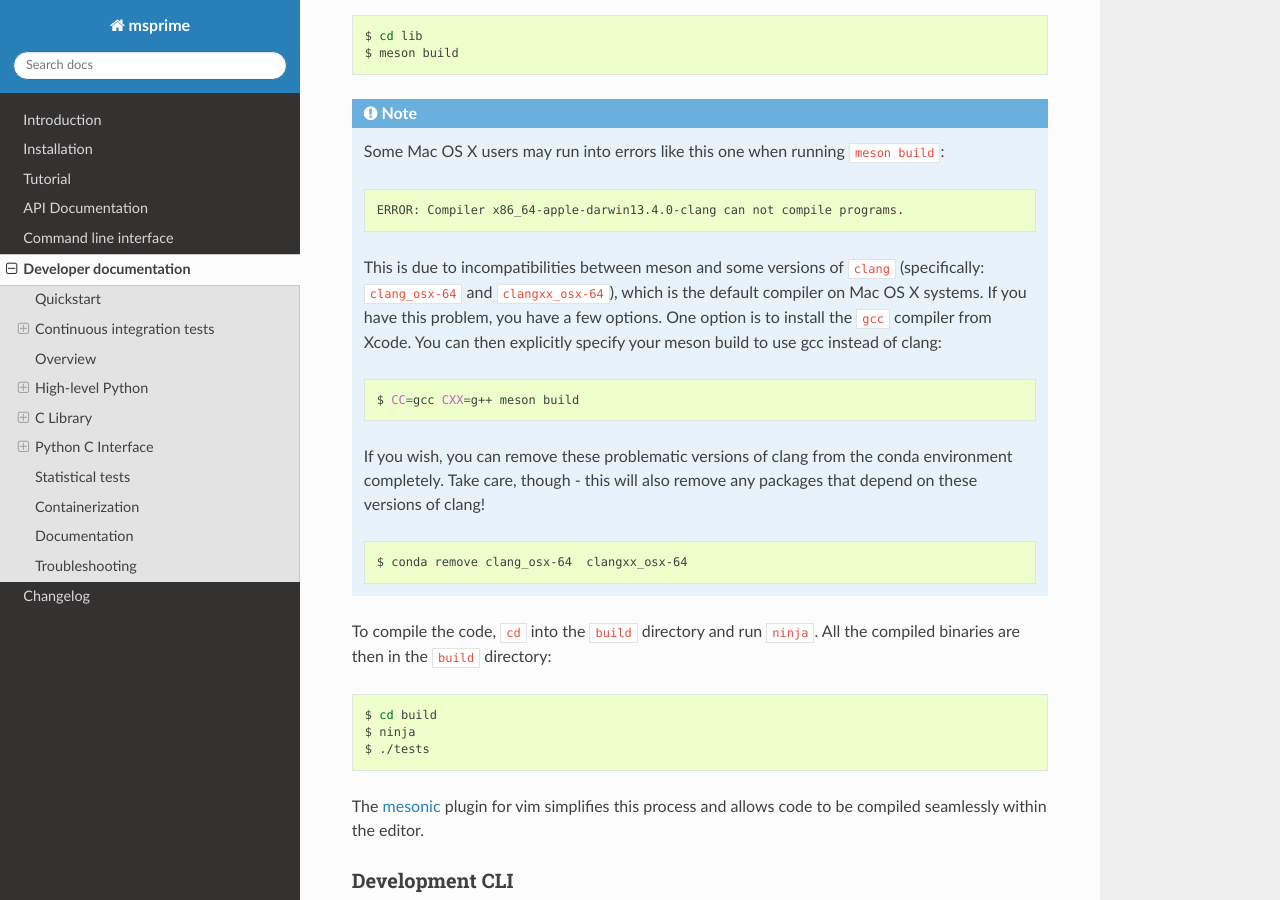
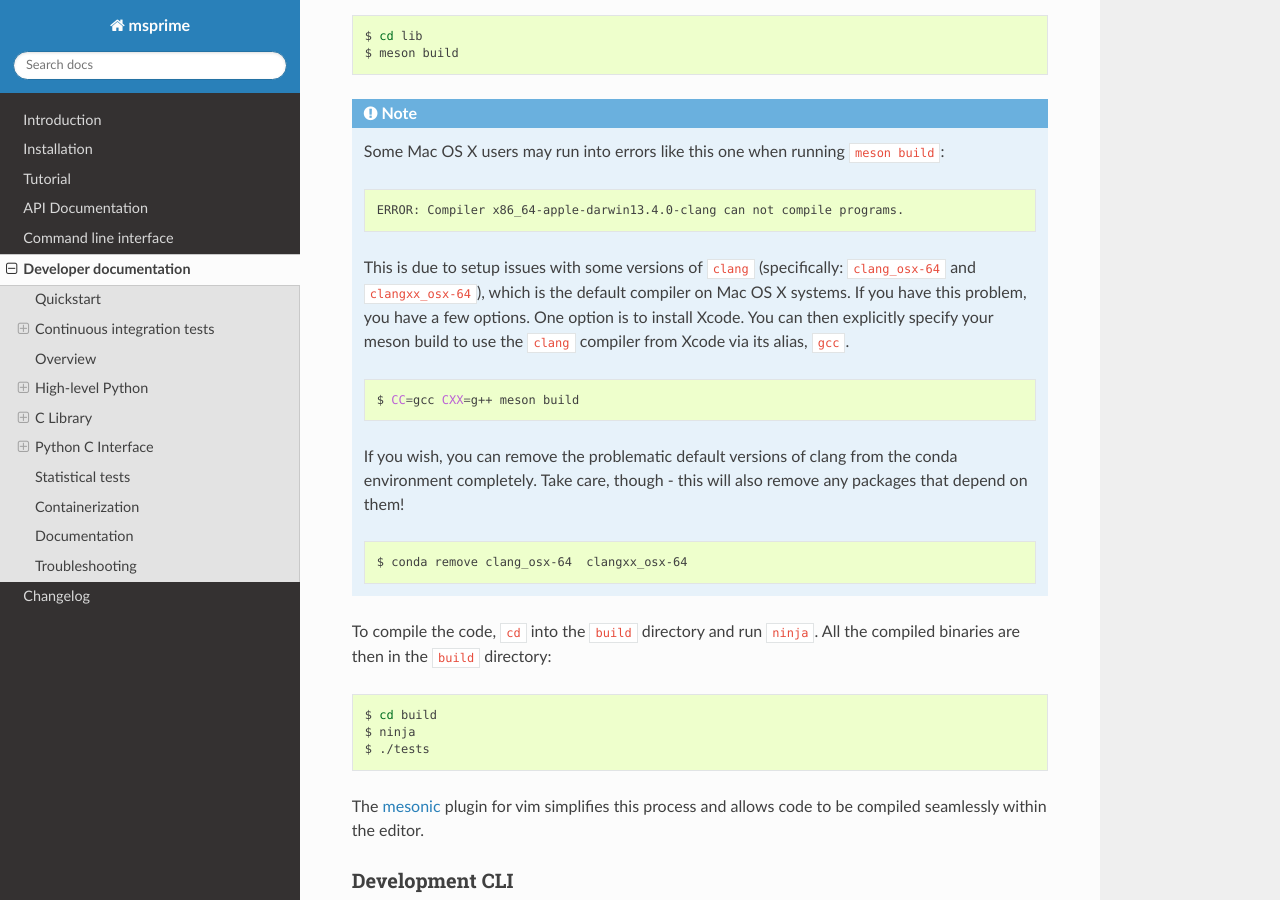
Before and after one commit to tskit-dev/msprime, a Sphinx documentation site: the page built from docs/development.rst, in a window 1280 px wide and 900 px high, scrolled down 3847 px. Built offline with Sphinx 7.4.7 and the Read the Docs theme 2.0.0, drawn with Linux system fonts in a browser that asks for light colours; the version number could not be read and is left out.

Commit message:
Minor changes to Mac dev docs incorporating @molpopgen's comments.

```diff
--- a/docs/development.rst
+++ b/docs/development.rst
@@ -225,14 +225,14 @@ directory, run
 
       ERROR: Compiler x86_64-apple-darwin13.4.0-clang can not compile programs.
 
-   This is due to incompatibilities between meson and some versions of ``clang`` (specifically: ``clang_osx-64`` and ``clangxx_osx-64``), which is the default compiler on Mac OS X systems. If you have this problem, you have a few options.
-   One option is to install the ``gcc`` compiler from Xcode. You can then explicitly specify your meson build to use gcc instead of clang:
+   This is due to setup issues with some versions of ``clang`` (specifically: ``clang_osx-64`` and ``clangxx_osx-64``), which is the default compiler on Mac OS X systems. If you have this problem, you have a few options.
+   One option is to install Xcode. You can then explicitly specify your meson build to use the  ``clang`` compiler from Xcode via its alias, ``gcc``.
 
    .. code-block:: bash
 
       $ CC=gcc CXX=g++ meson build
 
-   If you wish, you can remove these problematic versions of clang from the conda environment completely. Take care, though - this will also remove any packages that depend on these versions of clang!
+   If you wish, you can remove the problematic default versions of clang from the conda environment completely. Take care, though - this will also remove any packages that depend on them!
 
    .. code-block:: bash
 
```
